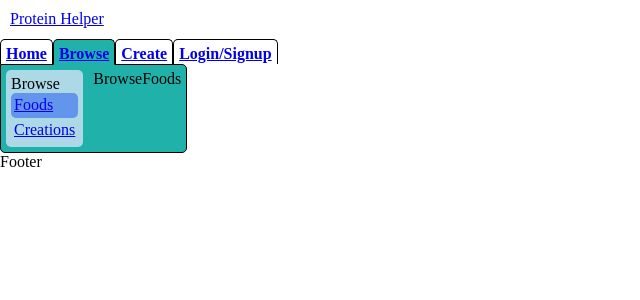
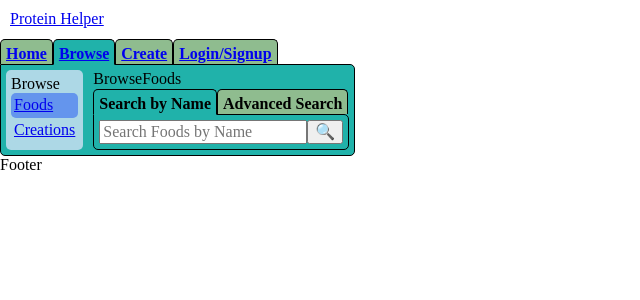
Before and after one commit to Nicholas-Gregory/ProteinHelper, a React (Vite) app in the folder client/: page /browse/foods in a window 1280 px wide. Shown: the top 300 px of the page, without its empty margins (0-640 px from the left). Built offline with nearby package versions, Linux system fonts and the light colour scheme.

Commit message:
Component: FoodSearch; Improvement: style.css;

```diff
--- /dev/null
+++ b/client/src/components/FoodSearch.jsx
@@ -0,0 +1,136 @@
+import { Fragment, useState } from "react";
+import SearchBar from "./SearchBar";
+
+export default function FoodSearch({
+    placeholderText
+}) {
+    const [searchMode, setSearchMode] = useState('named');
+    const [advancedSearchOptions, setAdvancedSearchOptions] = useState({
+        histidine: { modifier: 'gte', value: 0 },
+        isoleucine: { modifier: 'gte', value: 0 },
+        leurcine: { modifier: 'gte', value: 0 },
+        lysine: { modifier: 'gte', value: 0 },
+        methionine: { modifier: 'gte', value: 0 },
+        phenylalanine: { modifier: 'gte', value: 0 },
+        threonine: { modifier: 'gte', value: 0 },
+        tryptophan: { modifier: 'gte', value: 0 },
+        valine: { modifier: 'gte', value: 0 },
+    })
+
+    function handleNamedSearch(term) {
+
+    }
+
+    function handleAdvancedSearchSubmit(e) {
+        e.preventDefault();
+
+    }
+
+    return (
+        <div>
+            <div
+                className={`tab-title${searchMode === 'named' ? ' tab-selected' : ''}`}
+                style={{
+                    display: 'inline-block',
+                    cursor: 'pointer'
+                }}
+                onClick={() => setSearchMode('named')}
+            >
+                Search by Name
+            </div>
+            <div
+                className={`tab-title${searchMode === 'advanced' ? ' tab-selected' : ''}`}
+                style={{
+                    display: 'inline-block',
+                    cursor: 'pointer'
+                }}
+                onClick={() => setSearchMode('advanced')}
+            >
+                Advanced Search
+            </div>
+            <div className="tab-content">
+                {searchMode === 'named' &&
+                    <SearchBar
+                        placeholderText={placeholderText}
+                        onSearch={handleNamedSearch}
+                    />
+                }
+                {searchMode === 'advanced' &&
+                    <>
+                        <form
+                            style={{
+                                display: 'grid',
+                                gridTemplateColumns: '105px 300px'
+                            }}
+                        >
+                            {
+                                [
+                                    'histidine',
+                                    'isoleucine',
+                                    'leurcine',
+                                    'lysine',
+                                    'methionine',
+                                    'phenylalanine',
+                                    'threonine',
+                                    'tryptophan',
+                                    'valine'
+                                ].map((aminoName, index) =>
+                                    <Fragment key={index}>
+                                        <label
+                                            htmlFor={`${aminoName}-advanced-search-input`}
+                                        >
+                                            {aminoName
+                                            .substring(0, 1)
+                                            .toUpperCase() + aminoName
+                                            .substring(1)}: &nbsp;
+                                        </label>
+                                        <div
+                                            style={{
+                                                marginBottom: '5px'
+                                            }}
+                                        >
+                                            <select
+                                                id={`${aminoName}-advanced-search-modifier-select`}
+                                                value={advancedSearchOptions[aminoName].modifier}
+                                                onChange={e => setAdvancedSearchOptions({
+                                                    ...advancedSearchOptions,
+                                                    [aminoName]: {
+                                                        ...advancedSearchOptions[aminoName],
+                                                        modifier: e.target.value
+                                                    }
+                                                })}
+                                            >
+                                                <option value='gte'>At Least</option>
+                                                <option value='e'>Exactly</option>
+                                                <option value='lte'>At Most</option>
+                                            </select>
+                                            <input
+                                                id={`${aminoName}-advanced-search-input`}
+                                                type="number"
+                                                step={0.01}
+                                                value={advancedSearchOptions[aminoName].value}
+                                                onChange={e => setAdvancedSearchOptions({
+                                                    ...advancedSearchOptions,
+                                                    [aminoName]: {
+                                                        ...advancedSearchOptions[aminoName],
+                                                        value: Number(e.target.value)
+                                                    }
+                                                })}
+                                            />
+                                            g
+                                        </div>
+                                    </Fragment>
+                                )
+                            }
+                            <button
+                                onClick={handleAdvancedSearchSubmit}
+                            >
+                                Submit
+                            </button>
+                        </form>
+                    </>
+                }
+            </div>
+        </div>
+    )
+}
--- a/client/src/layouts/AuthUtils.jsx
+++ b/client/src/layouts/AuthUtils.jsx
@@ -9,8 +9,7 @@ export default function AuthUtils({ page }) {
              <div
                 className={`tab-title${page === 'auth' ? ' tab-selected' : ''}`}
                 style={{
-                    display: 'inline-block',
-                    backgroundColor: `${page === 'auth' ? 'lightseagreen' : 'revert'}`
+                    display: 'inline-block'
                 }}
             >
                 {user ? <a href='#' onClick={logout}>Logout</a> : <Link to='/auth'>Login/Signup</Link>}
--- a/client/src/layouts/Header.jsx
+++ b/client/src/layouts/Header.jsx
@@ -11,8 +11,7 @@ export default function Header({ page }) {
             <div
                 className={`tab-title${page === 'home' ? ' tab-selected' : ''}`}
                 style={{
-                    display: 'inline-block',
-                    backgroundColor: `${page === 'home' ? 'lightseagreen' : 'revert'}`
+                    display: 'inline-block'
                 }}
             >
                 <Link to={'/home'}>Home</Link>
@@ -20,8 +19,7 @@ export default function Header({ page }) {
             <div
                 className={`tab-title${page === 'browse' ? ' tab-selected' : ''}`}
                 style={{
-                    display: 'inline-block',
-                    backgroundColor: `${page === 'browse' ? 'lightseagreen' : 'revert'}`
+                    display: 'inline-block'
                 }}
             >
                 <Link to={'/browse'}>Browse</Link>
@@ -29,8 +27,7 @@ export default function Header({ page }) {
             <div
                 className={`tab-title${page === 'create' ? ' tab-selected' : ''}`}
                 style={{
-                    display: 'inline-block',
-                    backgroundColor: `${page === 'create' ? 'lightseagreen' : 'revert'}`
+                    display: 'inline-block'
                 }}
             >
                 <Link to={'/create'}>Create</Link>
--- a/client/src/pages/BrowseFoods.jsx
+++ b/client/src/pages/BrowseFoods.jsx
@@ -1,5 +1,6 @@
 import { Outlet } from "react-router-dom";
 import SearchBar from "../components/SearchBar";
+import FoodSearch from "../components/FoodSearch";
 
 export default function BrowseFoods({}) {
     function handleSearch(term) {
@@ -9,6 +10,7 @@ export default function BrowseFoods({}) {
     return (
         <>
             Foods
+            <FoodSearch placeholderText={'Search Foods by Name'} />
 
             <Outlet />
         </>
--- a/client/src/style.css
+++ b/client/src/style.css
@@ -47,6 +47,7 @@
     border-right: 1px solid black;
     position: relative;
     top: 1px;
+    background-color: darkseagreen;
 }
 
 .tab-content {
@@ -61,6 +62,7 @@
 
 .tab-selected {
     border-bottom: 1px solid lightseagreen;
+    background-color: lightseagreen;
 }
 
 .tab-title-thin {
```
